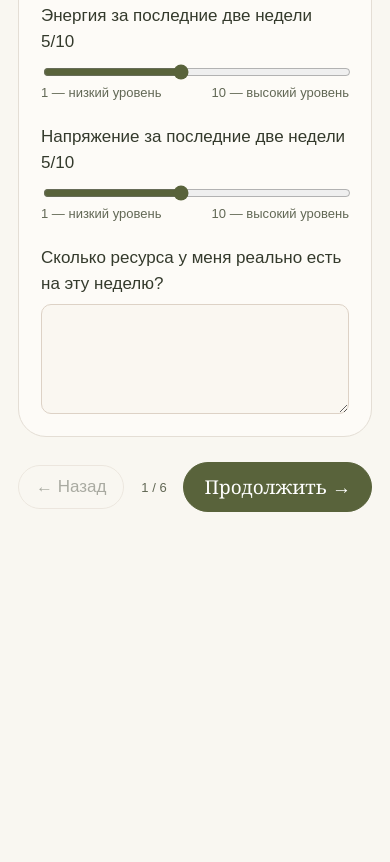
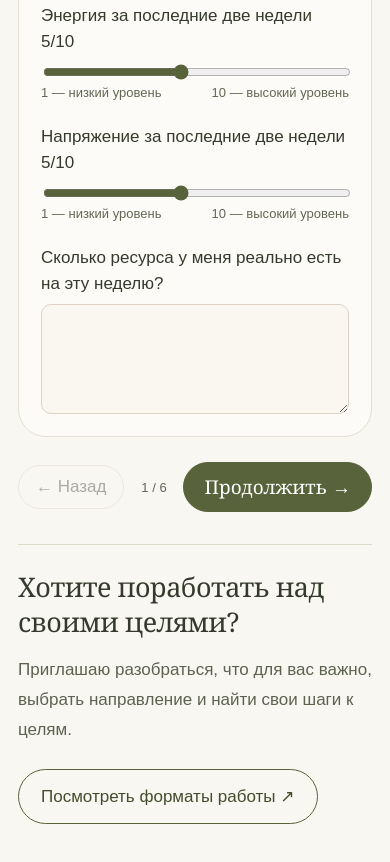
Before and after one commit to itgzhkva-rgb/app, a website: page index.html in a window 390 px wide. Shown: the part 707-1569 px from the top of the page. Before the commit the page ends 1244 px from the top, so only its background shows below. Drawn offline with Linux system fonts and the light colour scheme.

Commit message:
Add invitation to work on goals with link to personal services website

```diff
--- a/index.html
+++ b/index.html
@@ -1 +1 @@
-<!doctype html><html lang="ru"><head><meta charset="utf-8"><meta name="viewport" content="width=device-width,initial-scale=1"><title>Сессия планирования</title><link rel="stylesheet" href="./style.css"></head><body><header><a class="brand" href="./">◒ Сессия планирования</a><span>Маленькими шагами к большим целям</span><button id="history">История недель</button></header><main><aside><h1>Неделя, в которой есть место <em>всему, что мне важно.</em></h1><p>Подведите итоги, освободите голову и выберите то, что действительно важно.</p><nav id="steps"></nav><div class="privacy">◌ Записи хранятся в этом браузере.<br>Сохраняйте резервную копию через экспорт.</div></aside><section><div class="topline"><span id="date"></span><span id="save" role="status">Сохранено на устройстве</span></div><div id="content"></div><div class="bottom"><button id="back">← Назад</button><span id="progress"></span><button class="primary" id="next">Продолжить →</button></div></section></main><dialog id="dialog"><div id="dialogContent"></div><button id="closeDialog">Закрыть</button></dialog><script type="module" src="./app.js"></script></body></html>
+<!doctype html><html lang="ru"><head><meta charset="utf-8"><meta name="viewport" content="width=device-width,initial-scale=1"><title>Сессия планирования</title><link rel="stylesheet" href="./style.css"></head><body><header><a class="brand" href="./">◒ Сессия планирования</a><span>Маленькими шагами к большим целям</span><button id="history">История недель</button></header><main><aside><h1>Неделя, в которой есть место <em>всему, что мне важно.</em></h1><p>Подведите итоги, освободите голову и выберите то, что действительно важно.</p><nav id="steps"></nav><div class="privacy">◌ Записи хранятся в этом браузере.<br>Сохраняйте резервную копию через экспорт.</div></aside><section><div class="topline"><span id="date"></span><span id="save" role="status">Сохранено на устройстве</span></div><div id="content"></div><div class="bottom"><button id="back">← Назад</button><span id="progress"></span><button class="primary" id="next">Продолжить →</button></div></section></main><footer class="goalsInvite" aria-labelledby="goalsTitle"><div><h2 id="goalsTitle">Хотите поработать над своими целями?</h2><p>Приглашаю разобраться, что для вас важно, выбрать направление и найти свои шаги к целям.</p></div><a href="https://tuguzhekova.ru" target="_blank" rel="noopener noreferrer">Посмотреть форматы работы ↗</a></footer><dialog id="dialog"><div id="dialogContent"></div><button id="closeDialog">Закрыть</button></dialog><script type="module" src="./app.js"></script></body></html>
--- a/style.css
+++ b/style.css
@@ -78,3 +78,4 @@ textarea{min-height:110px}
 .summary h3{margin:var(--space-group) 0}
 .exportActions{gap:var(--space-text);margin:var(--space-group) 0}
 @media(max-width:600px){.categoryBlock{padding:16px}}
+.goalsInvite{max-width:1180px;margin:48px auto;padding:32px;border-top:1px solid #d9ddca;display:flex;align-items:center;gap:32px;color:#343a2c}.goalsInvite>div{flex:1;min-width:0}.goalsInvite h2{font:30px/1.3 Georgia,serif;margin:0 0 16px}.goalsInvite p{font-size:17px;line-height:1.75;margin:0;color:#5c6250;max-width:680px}.goalsInvite a{display:inline-block;flex-shrink:0;max-width:100%;border:1px solid #59633b;border-radius:999px;padding:14px 22px;color:#434d2e;text-decoration:none;font-size:17px;line-height:1.5}.goalsInvite a:hover{background:#e8ebdc}@media(max-width:850px){.goalsInvite{margin:32px 18px;padding:24px 0;flex-direction:column;align-items:flex-start;gap:24px}.goalsInvite h2{font-size:27px}}@media print{.goalsInvite{display:none!important}}
```
